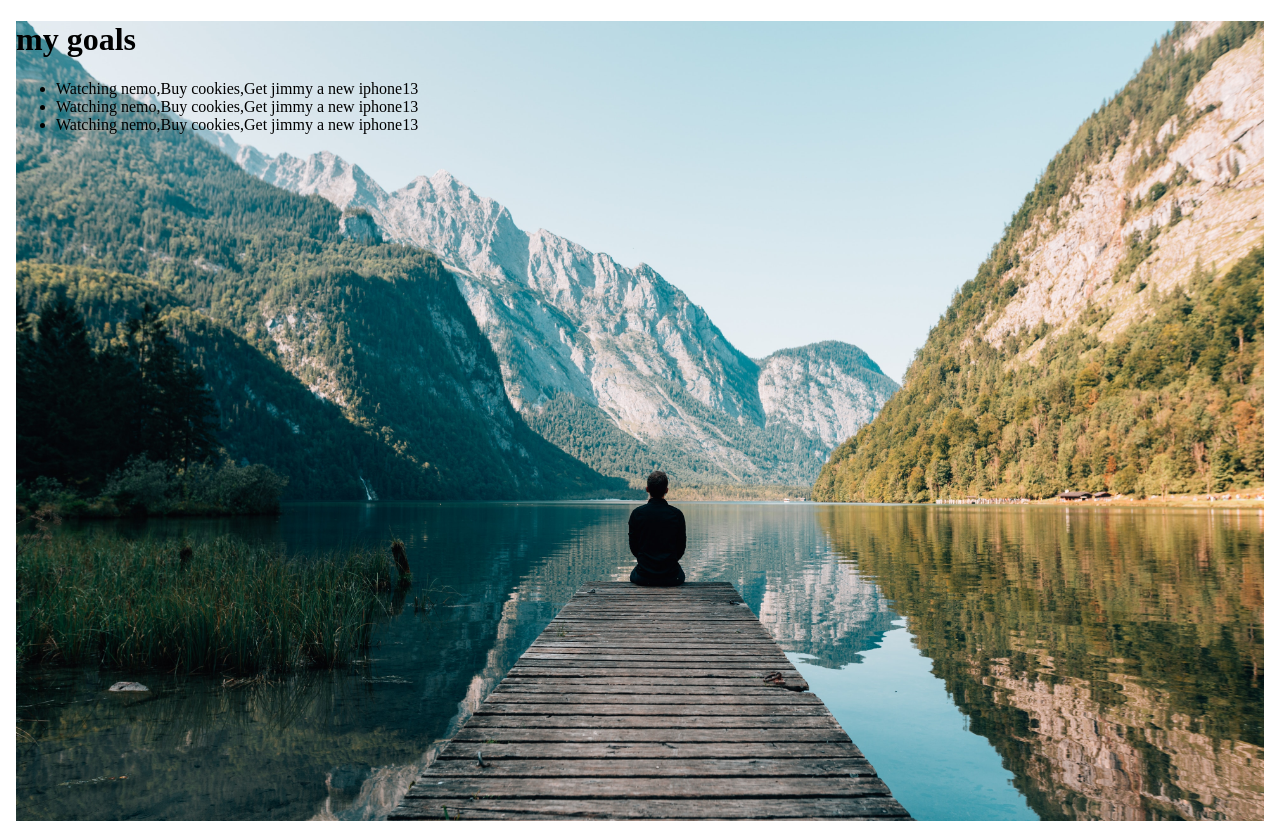
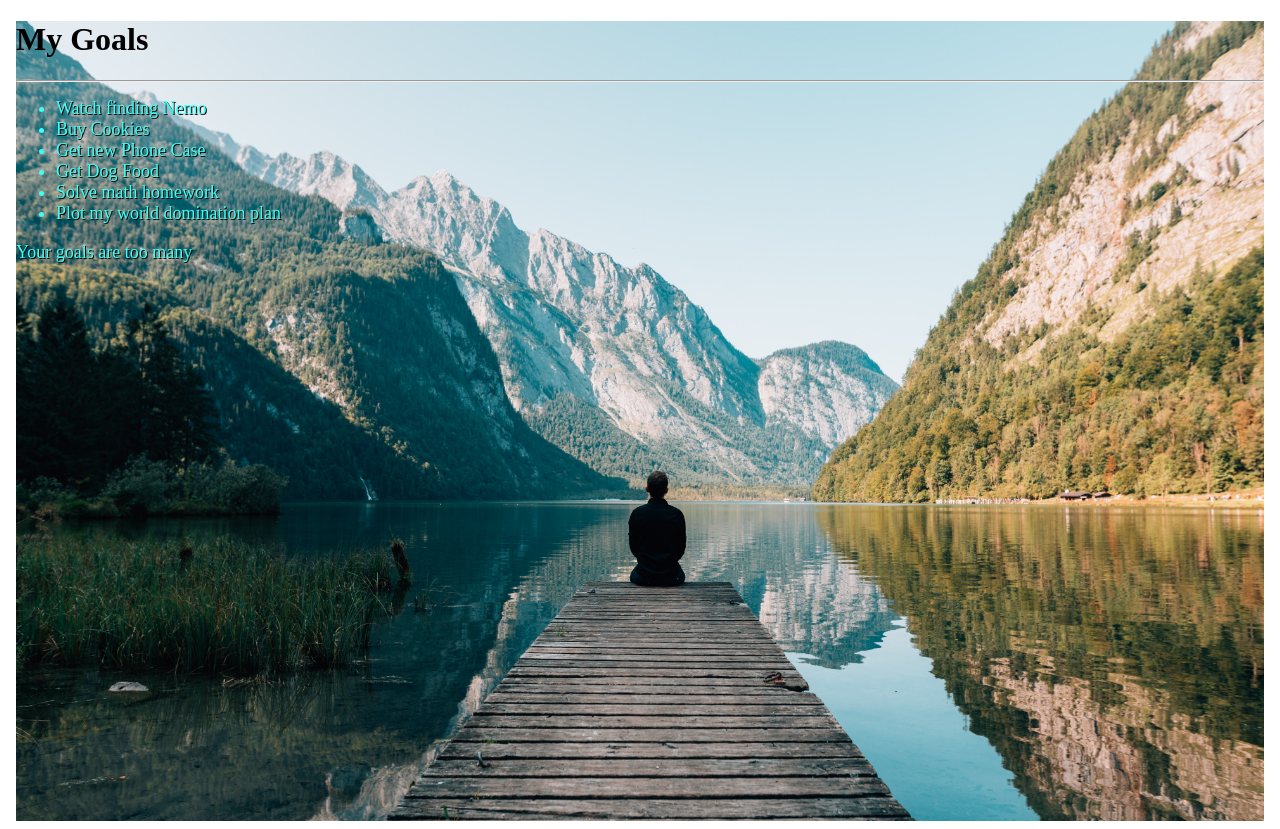
Before and after one commit to jimmy-oss/creative-searcher, an Angular app: page / in a window 1280 px wide. Built offline with nearby package versions, Linux system fonts and the light colour scheme.

Commit message:
learnt about class components

```diff
--- a/src/app/app.component.css
+++ b/src/app/app.component.css
@@ -3,3 +3,13 @@ body{
   background-size: cover;
   height: 100vh;
 }
+li{
+  color: rgb(60, 255, 245);
+  text-shadow: 1px 1px black;
+  font-size: 18px;
+}
+p{
+  color: rgb(60, 255, 245);
+  text-shadow: 1px 1px black;
+  font-size: 18px;
+}
--- a/src/app/app.component.html
+++ b/src/app/app.component.html
@@ -8,10 +8,16 @@
    <title>Goals</title>
  </head>
  <body>
-   <h1>my goals</h1>
+   <div>
+    <h1>My Goals</h1>
+    <hr>
     <ul>
-     <li *ngFor='let goal of goals'>{{goals}}</li>
+        <li *ngFor='let goal of goals'>
+          {{goal.name}}
+        </li>
     </ul>
+    <p *ngIf='goals.length > 5'>Your goals are too many</p>
+  </div>
+    <router-outlet></router-outlet>
  </body>
  </html>
-<router-outlet></router-outlet>
--- a/src/app/app.component.ts
+++ b/src/app/app.component.ts
@@ -1,4 +1,5 @@
 import { Component } from '@angular/core';
+import { Quote } from './quote';
 
 @Component({
   selector: 'app-root',
@@ -6,9 +7,12 @@ import { Component } from '@angular/core';
   styleUrls: ['./app.component.css']
 })
 export class AppComponent {
-   goals: string[];
-
-   constructor(){
-     this.goals=['Watching nemo','Buy cookies','Get jimmy a new iphone13']
-   }
+  goals:Quote[] = [
+    {id:1, name:'Watch finding Nemo'},
+    {id:2,name:'Buy Cookies'},
+    {id:3,name:'Get new Phone Case'},
+    {id:4,name:'Get Dog Food'},
+    {id:5,name:'Solve math homework'},
+    {id:6,name:'Plot my world domination plan'},
+  ];
 }
--- /dev/null
+++ b/src/app/quote.ts
@@ -0,0 +1,4 @@
+export class Quote {
+  id!: number;
+  name!: string;
+}
```
Also changed, not shown: 2 other files (tests, documents, lock files or other folders).
